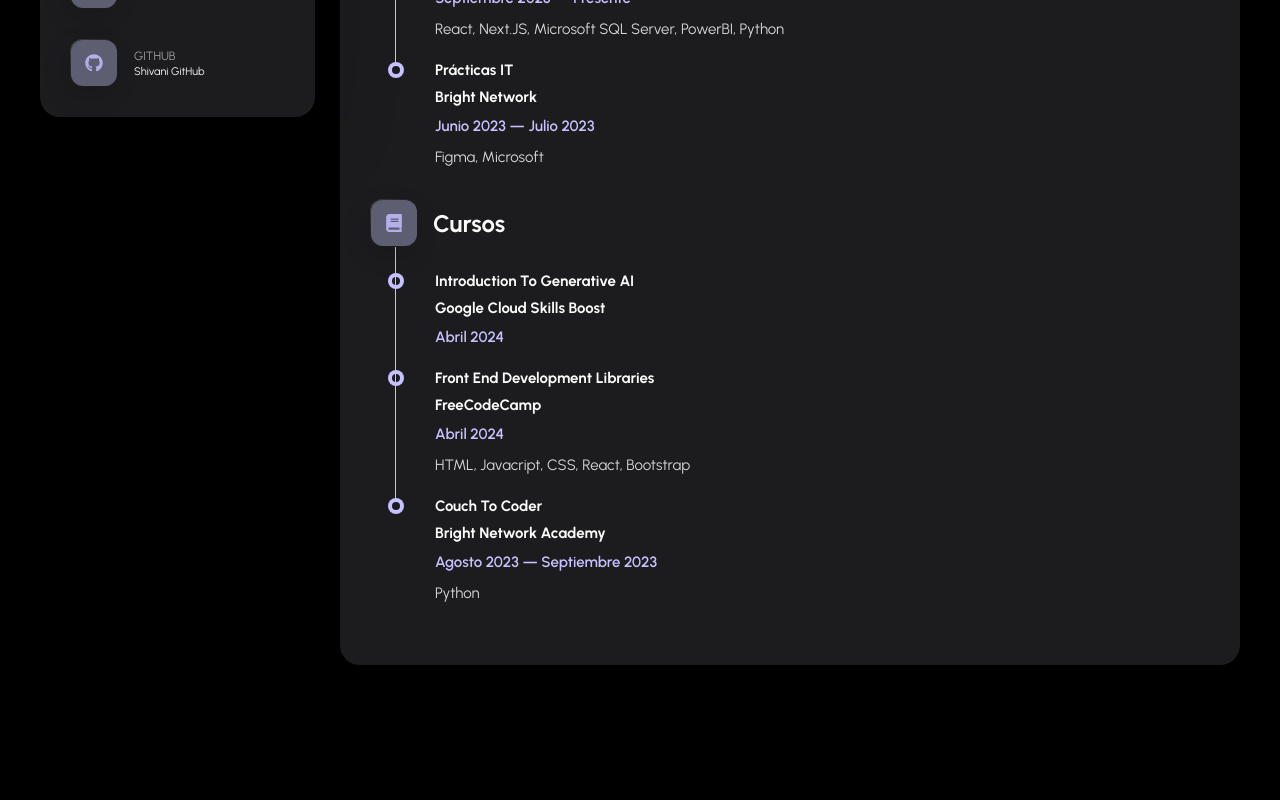
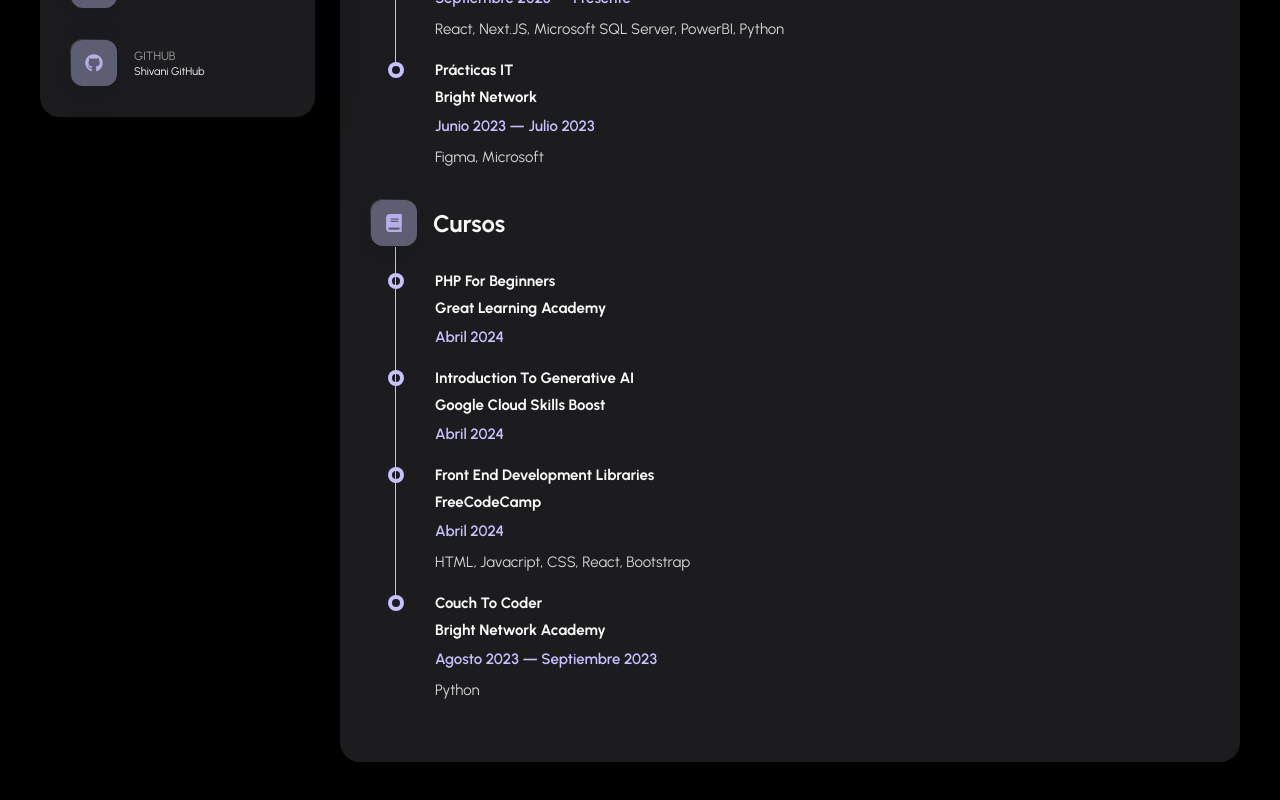
Before and after one commit to shivanirajani/shivani-portfolio, a React (Vite) app: page /resume in a window 1280 px wide. Shown: the part 660-1460 px from the top of the page. Before the commit the page ends 1385 px from the top, so only its background shows below. Built offline with nearby package versions, Linux system fonts and the light colour scheme.

Commit message:
added a php course

```diff
--- a/src/pages/Resume/Resume.jsx
+++ b/src/pages/Resume/Resume.jsx
@@ -67,6 +67,12 @@
         <ol className="timeline-list">
 
         <TimelineItem
+            work= " PHP for Beginners"
+            place= "Great Learning Academy"
+            date="Abril 2024"
+          />
+
+        <TimelineItem
             work= "Introduction to Generative AI"
             place= "Google Cloud Skills Boost "
             date="Abril 2024"
```
